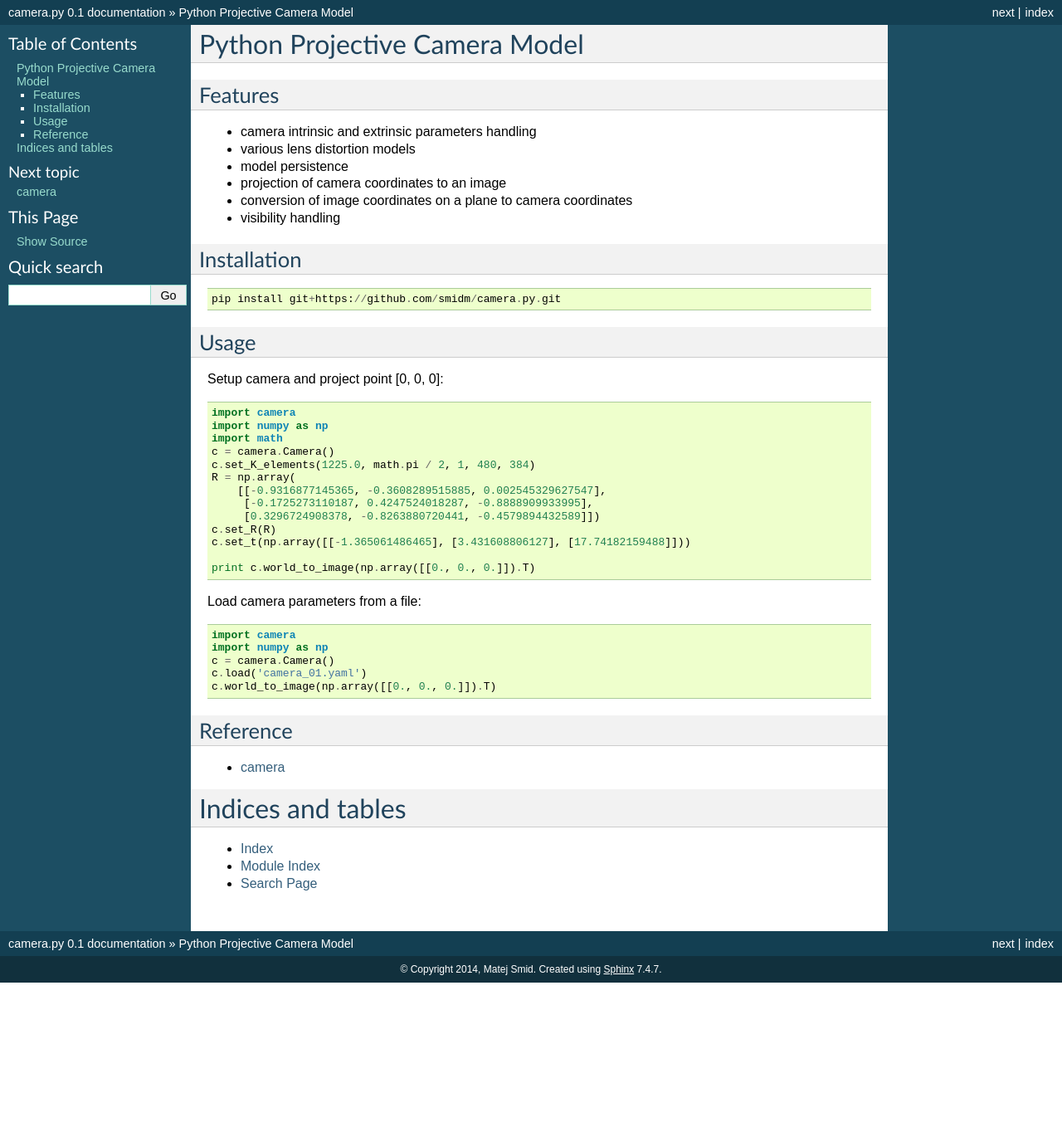
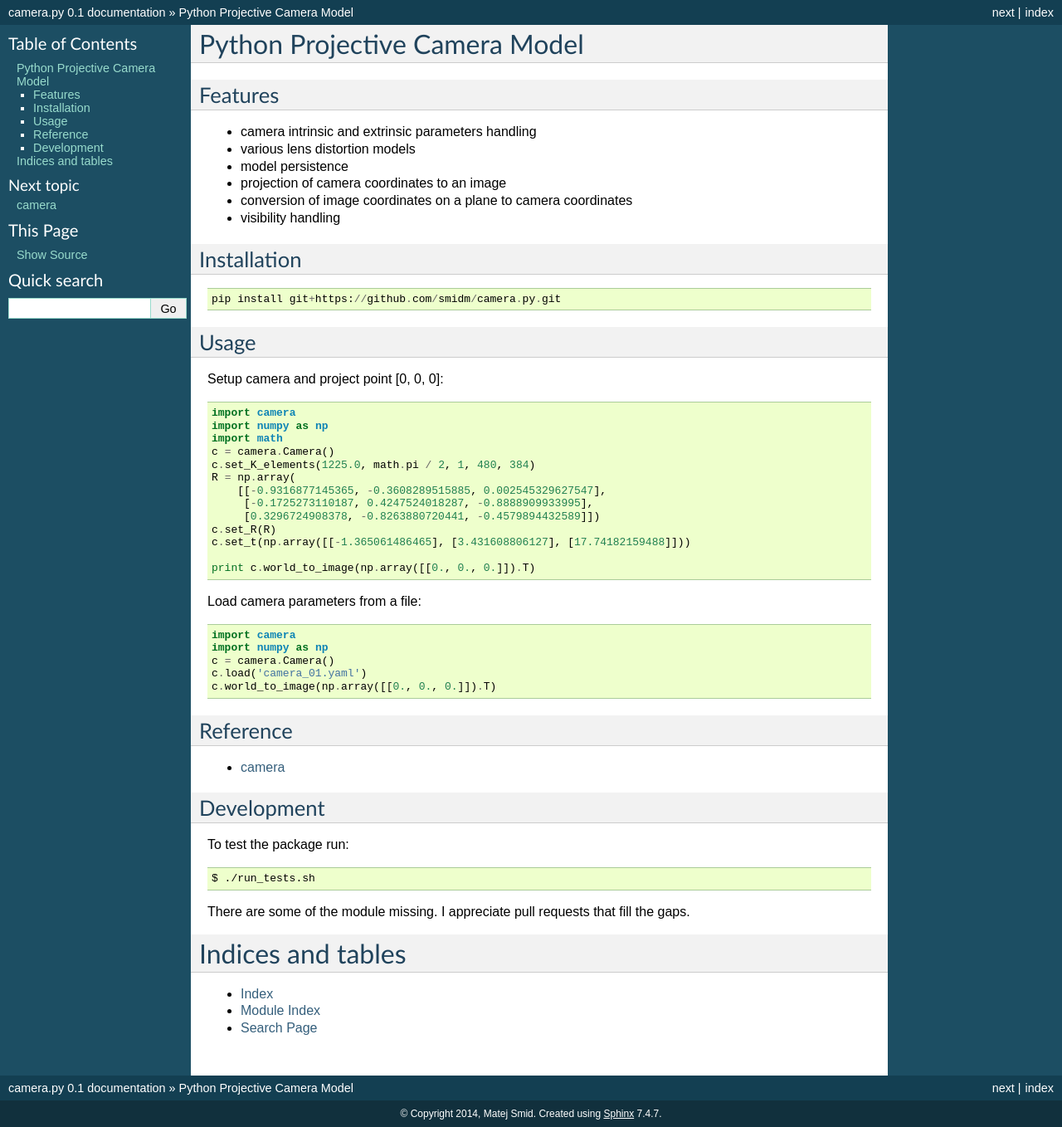
Before and after one commit to smidm/camera.py, a Sphinx documentation site: the page built from docs/index.rst, in a window 1280 px wide. Shown: the whole page at 83% size. Built offline with Sphinx 7.4.7, drawn with Linux system fonts in a browser that asks for light colours; before the commit the page ends 1184 px from its top, so only the background shows below that.

Commit message:
development documentation

```diff
--- a/docs/index.rst
+++ b/docs/index.rst
@@ -57,6 +57,15 @@ Reference
 
    api
 
+Development
+-----------
+
+To test the package run::
+
+    $ ./run_tests.sh
+
+There are some of the module missing. I appreciate pull requests that fill the gaps.
+
 
 Indices and tables
 ==================
```
Also changed, not shown: README.rst (+11 -0 lines).
